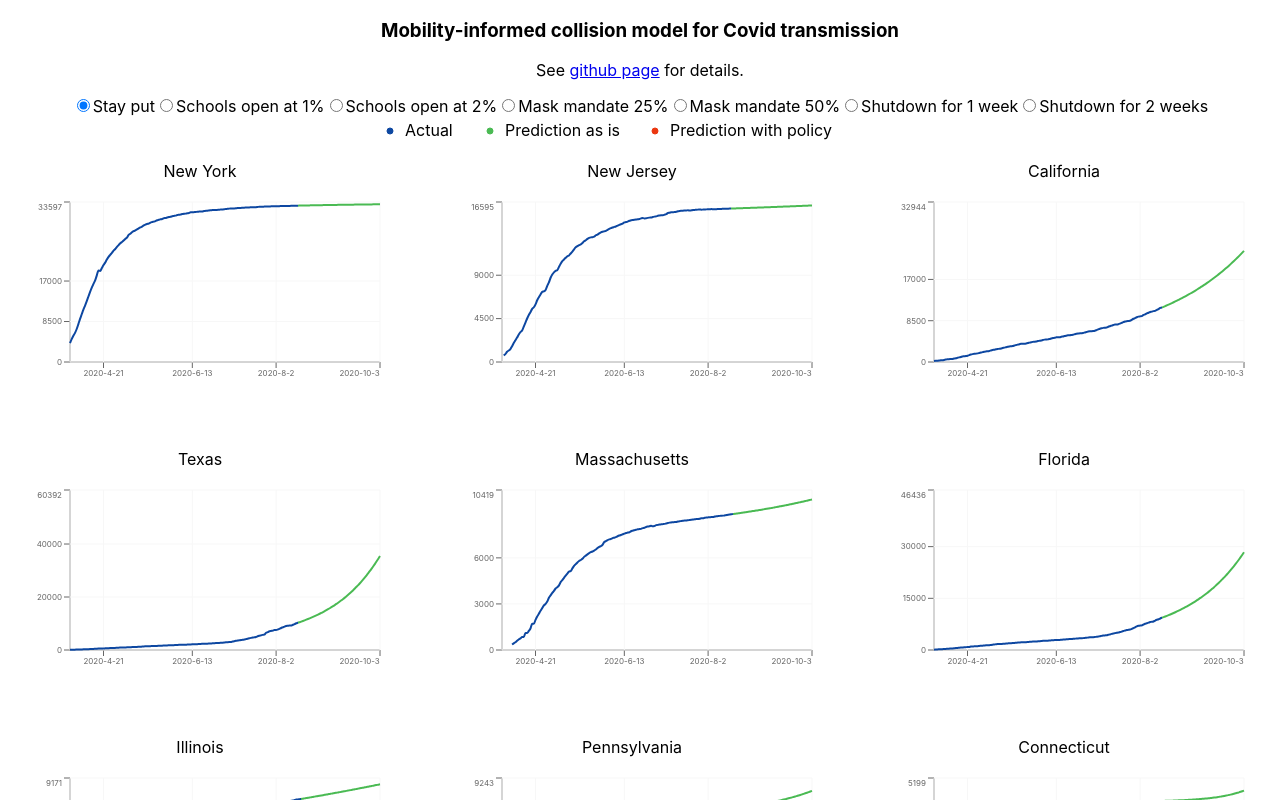
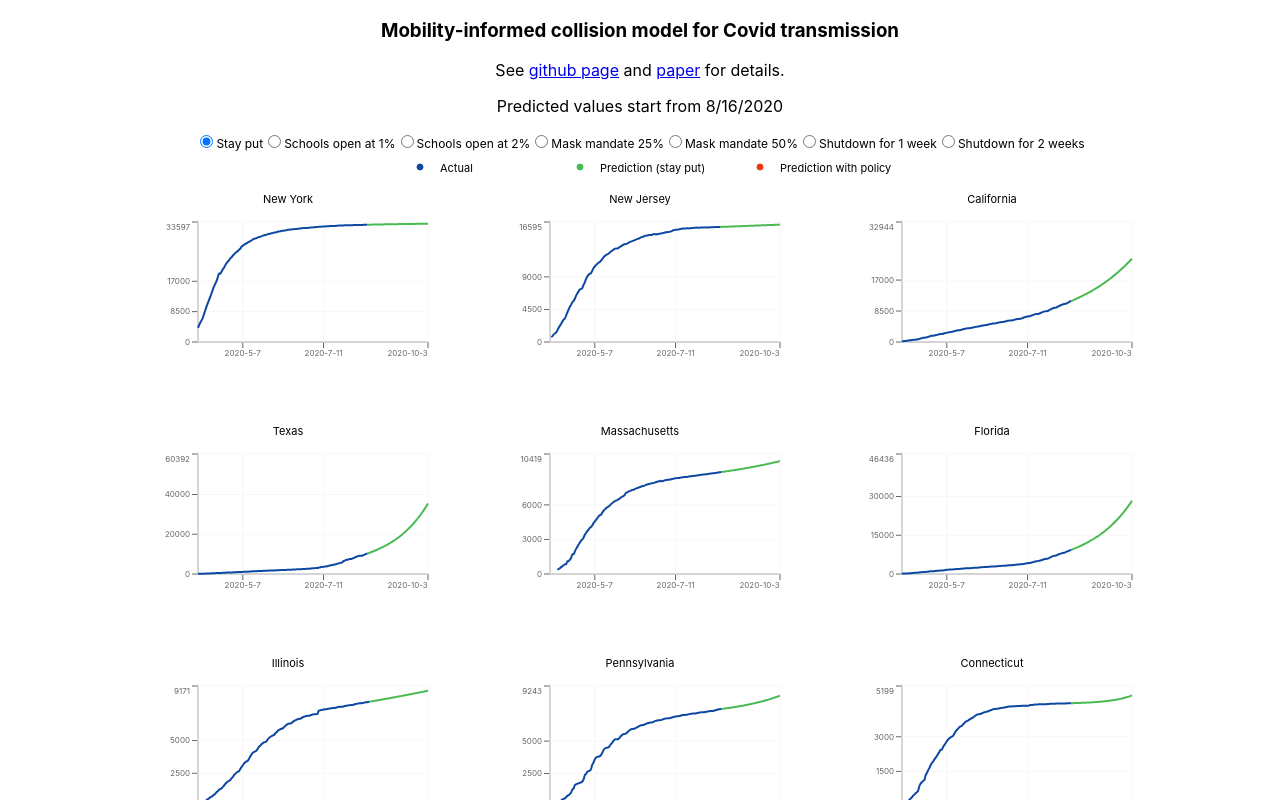
Before and after one commit to tanooj-s/rpi-uw-covid-mobility, a React (Create React App) app: page / in a window 1280 px wide. Shown: the top 800 px of the page. Built offline with nearby package versions, Linux system fonts and the light colour scheme.

Commit message:
made some changes

```diff
--- a/src/App.css
+++ b/src/App.css
@@ -19,7 +19,6 @@
   min-height: 100vh;
   text-align: center;
   flex-direction: column;
-
   font-size: calc(10px + 2vmin);
   color: white;
 }
@@ -28,26 +27,31 @@
   color: #61dafb;
 }
 
-
-.settings-form {}
+.settings-form {
+  text-align: center;
+  display: inline-block;
+  font-size: 12px;
+}
 
 .output-container {
   text-align: center;
   display: inline-block;
 }
 
-
-.output{
+.output {
   text-align: center;
   display: inline-block;
+  font-size: 12px;
 }
 
 .plot-title {
   text-align: center;
+  font-size: 11px;
 }
 
 .plot-legend {
   display: inline-block;
+  font-size: 11px;
 }
 .plot-container {
   display: inline-block;
--- a/src/Plot.js
+++ b/src/Plot.js
@@ -33,8 +33,8 @@ class Plot extends React.Component {
       <div className="plot-container">
         <p className="plot-title">{this.props.name}</p>
         <LineChart
-          width = {400}
-          height = {200}
+          width = {320}
+          height = {160}
           data = {this.props.data}
           margin = {{ top: 5, right: 20, left: 10, bottom: 5 }}
           label = {this.props.name}
```
Also changed, not shown: src/App.js, 12 other files (tests, documents, lock files or other folders).
